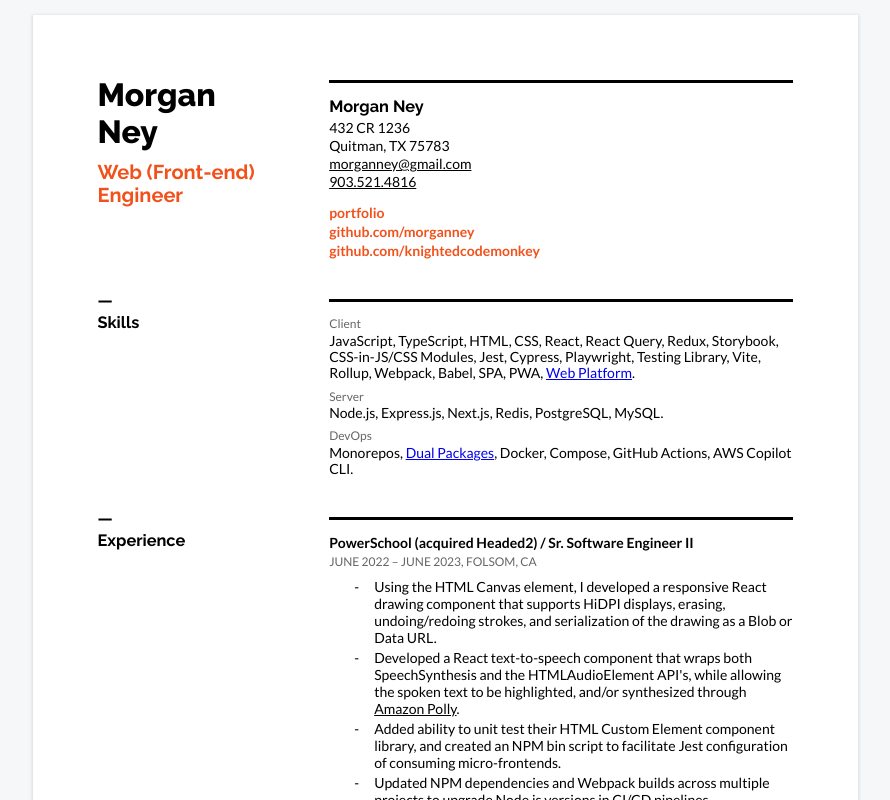
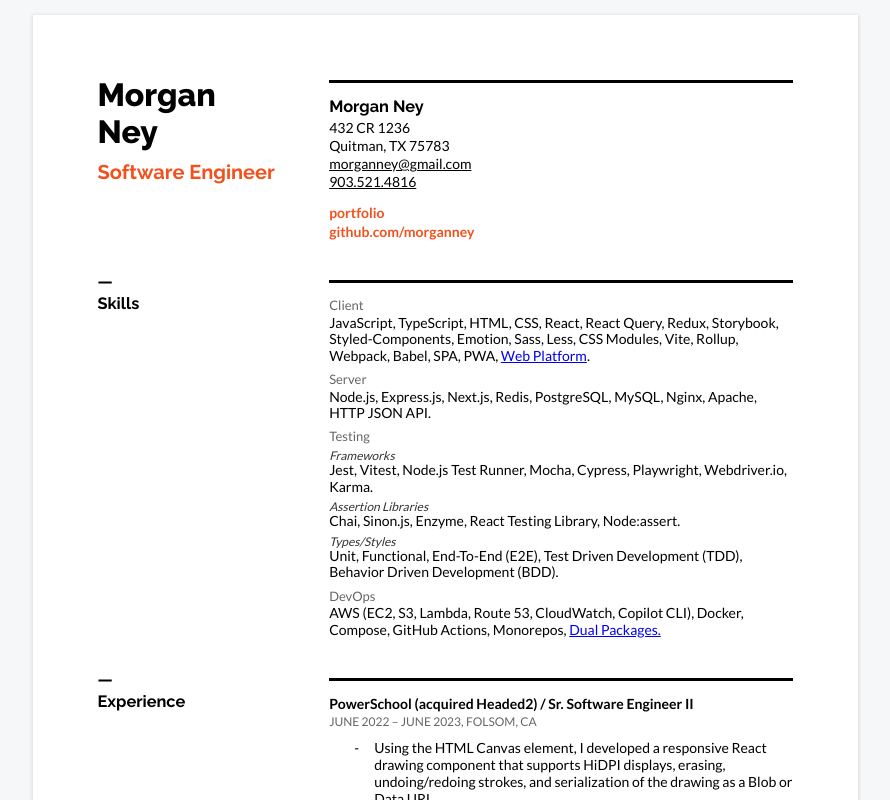
Before and after one commit to morganney/morgan.neys.info, a Next.js app: page /resume in a window 1280 px wide. Shown: the top 800 px of the page, without its empty margins (195-1085 px from the left). Built offline with nearby package versions, Linux system fonts and the light colour scheme.

Commit message:
chore: remove unused deps, update resume. (#30)

```diff
--- a/app/(professional)/globals.css
+++ b/app/(professional)/globals.css
@@ -31,6 +31,7 @@
 h3,
 h4,
 h5,
+h6,
 p {
   margin: 0;
 }
@@ -78,6 +79,13 @@
   margin: 0;
   font-size: 1.2rem;
   font-weight: 500;
+}
+h6 {
+  color: #333333;
+  font-size: 1.2rem;
+  font-style: italic;
+  font-weight: 500;
+  margin: 5px 0 0 0;
 }
 section {
   display: grid;
@@ -174,6 +182,7 @@
 section:nth-child(2) h5 {
   margin: 0 0 2px 0;
   text-transform: none;
+  font-size: 1.3rem;
 }
 
 /* Explicitly desktop first design */
--- a/app/(professional)/layout.js
+++ b/app/(professional)/layout.js
@@ -1,9 +1,9 @@
 import './globals.css'
 
 export const metadata = {
-  title: 'Morgan Ney - Resume - Web Engineer',
+  title: 'Morgan Ney - Resume - Software Engineer',
   description:
-    'Resume of web engineer Morgan Ney. Specializing in JavaScript, HTML, CSS, TypeScript, Node.js, Webpack, Rollup, Vite, Storybook, and GitHub Actions.',
+    'Resume of software engineer Morgan Ney. Experienced in JavaScript, Node.js, and general web development. Specialized in front-end development and JavaScript build toolchains.',
 }
 export default function RootLayout({ children }) {
   return (
--- a/app/(professional)/resume/page.js
+++ b/app/(professional)/resume/page.js
@@ -12,7 +12,7 @@
           </h1>
           <h2>
             <a target="_blank" href="https://linkedin.com/in/morganney">
-              Web (Front-end) Engineer
+              Software Engineer
             </a>
           </h2>
         </header>
@@ -39,11 +39,6 @@
                 github.com/morganney
               </a>
             </li>
-            <li>
-              <a target="_blank" href="https://github.com/knightedcodemonkey">
-                github.com/knightedcodemonkey
-              </a>
-            </li>
           </ul>
         </div>
       </section>
@@ -54,8 +49,8 @@
             <h5>Client</h5>
             <p>
               JavaScript, TypeScript, HTML, CSS, React, React Query, Redux, Storybook,
-              CSS-in-JS/CSS Modules, Jest, Cypress, Playwright, Testing Library, Vite,
-              Rollup, Webpack, Babel, SPA, PWA,{' '}
+              Styled-Components, Emotion, Sass, Less, CSS Modules, Vite, Rollup, Webpack,
+              Babel, SPA, PWA,{' '}
               <a target="_blank" href="https://html-now.github.io/">
                 Web Platform
               </a>
@@ -64,19 +59,37 @@
           </article>
           <article>
             <h5>Server</h5>
-            <p>Node.js, Express.js, Next.js, Redis, PostgreSQL, MySQL.</p>
+            <p>
+              Node.js, Express.js, Next.js, Redis, PostgreSQL, MySQL, Nginx, Apache, HTTP
+              JSON API.
+            </p>
+          </article>
+          <article>
+            <h5>Testing</h5>
+            <h6>Frameworks</h6>
+            <p>
+              Jest, Vitest, Node.js Test Runner, Mocha, Cypress, Playwright, Webdriver.io,
+              Karma.
+            </p>
+            <h6>Assertion Libraries</h6>
+            <p>Chai, Sinon.js, Enzyme, React Testing Library, Node:assert.</p>
+            <h6>Types/Styles</h6>
+            <p>
+              Unit, Functional, End-To-End (E2E), Test Driven Development (TDD), Behavior
+              Driven Development (BDD).
+            </p>
           </article>
           <article>
             <h5>DevOps</h5>
             <p>
-              Monorepos,{' '}
+              AWS (EC2, S3, Lambda, Route 53, CloudWatch, Copilot CLI), Docker, Compose,
+              GitHub Actions, Monorepos,{' '}
               <a
                 target="_blank"
                 href="https://nodejs.org/api/packages.html#dual-commonjses-module-packages"
               >
-                Dual Packages
+                Dual Packages.
               </a>
-              , Docker, Compose, GitHub Actions, AWS Copilot CLI.
             </p>
           </article>
         </div>
--- a/package.json
+++ b/package.json
@@ -16,7 +16,6 @@
     "@emotion/styled": "^11.11.0",
     "@fontsource/roboto": "^5.0.8",
     "react": "^18.2.0",
-    "react-d3-cloud": "^1.0.6",
     "react-dom": "^18.2.0",
     "youtube-vid": "^1.0.0-alpha.7"
   },
@@ -31,9 +30,6 @@
     "serve": "^14.2.0",
     "sharp": "^0.33.2"
   },
-  "overrides": {
-    "d3-color": "^3.1.0"
-  },
   "prettier": {
     "semi": false,
     "arrowParens": "avoid",
```
Also changed, not shown: 1 other file (tests, documents, lock files or other folders).
